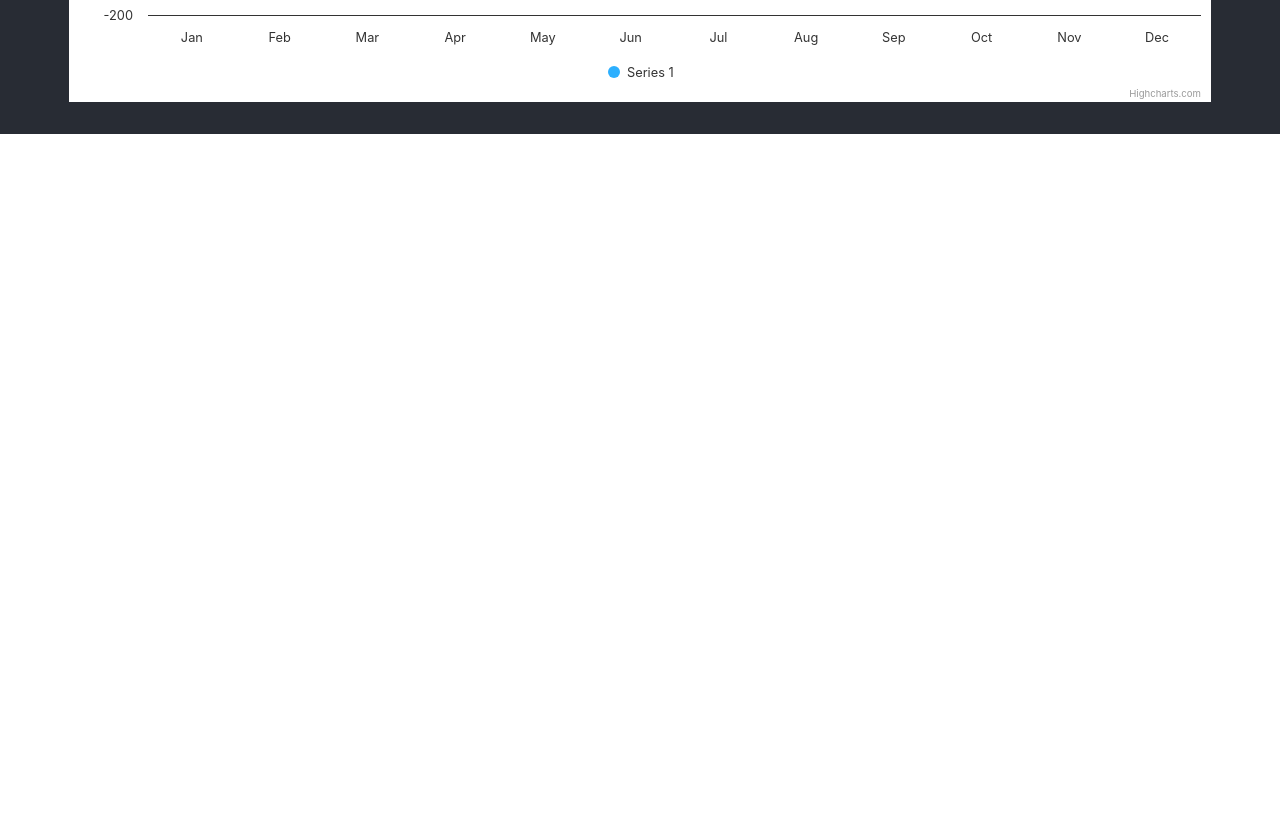
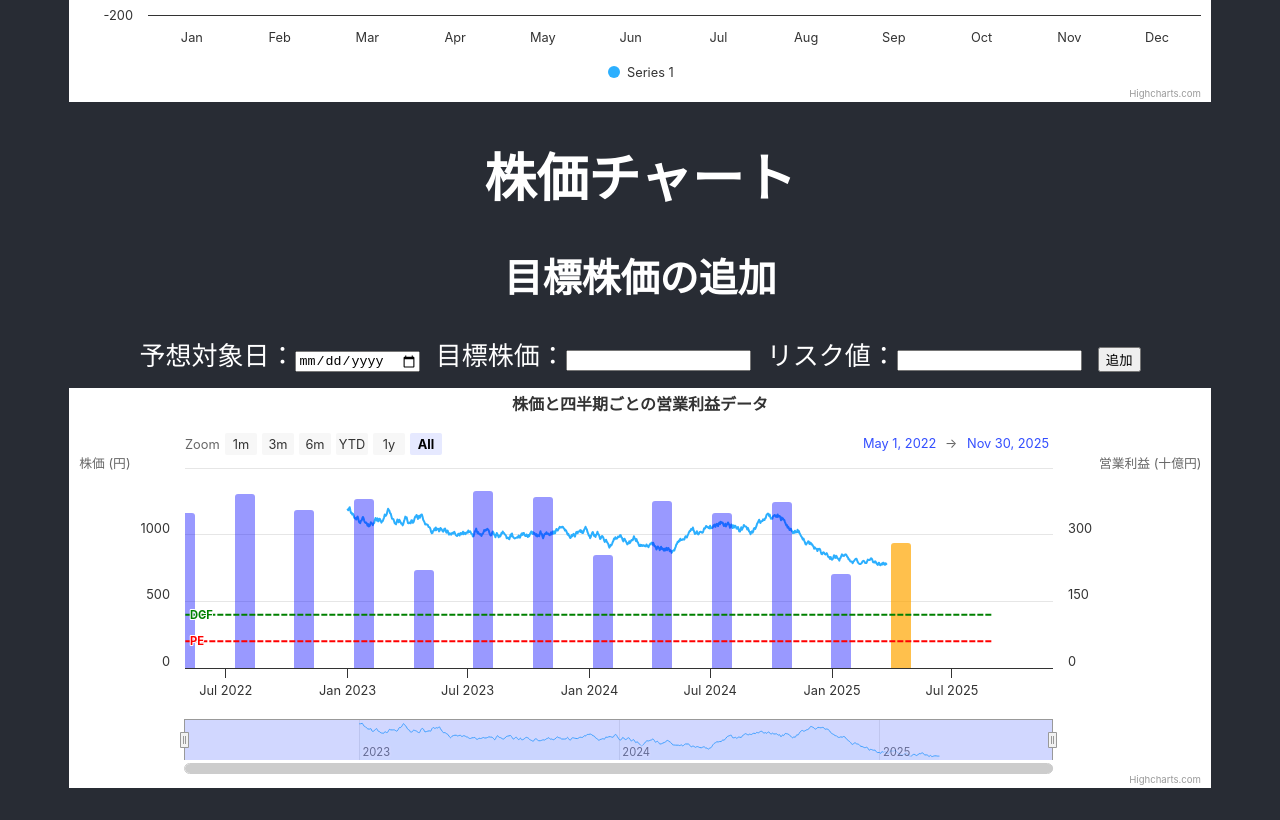
Before and after one commit to morishi46rui/sample-chart, a React (Create React App) app: page / in a window 1280 px wide. Shown: the part 2860-3680 px from the top of the page. Before the commit the page ends 2994 px from the top, so only its background shows below. Built offline with nearby package versions, Linux system fonts and the light colour scheme.

Commit message:
Add: ストックチャート

```diff
--- a/src/App.tsx
+++ b/src/App.tsx
@@ -4,6 +4,7 @@ import { DataChart } from "./components/DataChart";
 import { DraggableChart } from "./components/DraggableChart";
 import { DrawLineChart } from "./components/DrawLineChart";
 import { SampleChart } from "./components/SampleChart";
+import {StockChart} from "./components/StockChart";
 
 function App() {
 	return (
@@ -30,6 +31,10 @@ function App() {
 						<h1>データポイントをドラッグできるチャート（仮）</h1>
 						<DraggableChart />
 					</div>
+					<div style={{ margin: "2rem" }}>
+						<h1>株価チャート</h1>
+						<StockChart />
+					</div>
 				</div>
 			</header>
 		</div>
--- /dev/null
+++ b/src/components/StockChart.tsx
@@ -0,0 +1,304 @@
+import { useState, useMemo, useRef, useEffect } from "react";
+import Highcharts from "highcharts/highstock";
+import HighchartsReact from "highcharts-react-official";
+
+// 株価ダミーデータ生成
+const generateRealisticDummyData = () => {
+	const data = [];
+	const startDate = new Date(2023, 0, 1).getTime();
+	const today = new Date().getTime();
+	let previousClose = 1200;
+
+	for (let date = startDate; date <= today; date += 24 * 60 * 60 * 1000) {
+		const changePercent = (Math.random() - 0.5) * 0.04;
+		const close = Math.round(previousClose * (1 + changePercent) * 100) / 100;
+		data.push([date, close]);
+		previousClose = close;
+	}
+	return data;
+};
+
+// 営業利益データ生成
+const generateQuarterlyProfitData = () => {
+	const data = [];
+	const forecastData = [];
+	const startDate = new Date(2022, 4, 1).getTime();
+	const quarterDuration = 3 * 30 * 24 * 60 * 60 * 1000;
+
+	for (let i = 0; i < 12; i++) {
+		const date = startDate + i * quarterDuration;
+		const profit = Math.round((Math.random() * 200 + 200) * 100) / 100;
+		data.push([date, profit]);
+	}
+
+	for (let i = 12; i < 13; i++) {
+		const date = startDate + i * quarterDuration;
+		const profit = Math.round((Math.random() * 200 + 200) * 100) / 100;
+		forecastData.push([date, profit]);
+	}
+
+	return { data, forecastData };
+};
+
+export const StockChart: React.FC = () => {
+	const [forecastDate, setForecastDate] = useState("");
+	const [forecastTargetPrice, setForecastTargetPrice] = useState("");
+	const [forecastRiskPrice, setForecastRiskPrice] = useState("");
+
+	const [targetPrices, setTargetPrices] = useState<Array<[number, number]>>([]);
+	const [riskPrices, setRiskPrices] = useState<Array<[number, number]>>([]);
+
+	const chartRef = useRef<HighchartsReact.RefObject>(null);
+
+	const realisticData = useMemo(() => generateRealisticDummyData(), []);
+	const { data: profitData, forecastData: profitForecastData } = useMemo(() => generateQuarterlyProfitData(), []);
+
+	const handleAddForecast = () => {
+		if (!forecastDate) return;
+
+		const date = new Date(forecastDate).getTime();
+		const target = Number.parseFloat(forecastTargetPrice);
+		const risk = Number.parseFloat(forecastRiskPrice);
+
+		if (!Number.isNaN(target)) {
+			setTargetPrices([...targetPrices, [date, target]]);
+		}
+		if (!Number.isNaN(risk)) {
+			setRiskPrices([...riskPrices, [date, risk]]);
+		}
+	};
+
+	// チャート初期描画後、右端に余白を追加
+	useEffect(() => {
+		const chart = chartRef.current?.chart;
+		if (!chart) return;
+
+		const padding = 1000 * 60 * 60 * 24 * 90; // 90日分
+		const extremes = chart.xAxis[0].getExtremes();
+		chart.xAxis[0].setExtremes(extremes.min, extremes.max + padding);
+	}, []);
+
+	// biome-ignore lint/correctness/useExhaustiveDependencies: <explanation>
+	useEffect(() => {
+		const chart = chartRef.current?.chart;
+		if (!chart) return;
+
+		let isDragging = false;
+		let draggingPoint: Highcharts.Point | null = null;
+
+		const onMouseDown = (e: MouseEvent, point: Highcharts.Point) => {
+			isDragging = true;
+			draggingPoint = point;
+			document.body.style.cursor = "grabbing";
+		};
+
+		const onMouseMove = (e: MouseEvent) => {
+			if (!isDragging || !draggingPoint) return;
+			const chart = chartRef.current?.chart;
+			if (!chart) return;
+
+			const chartPosition = chart.pointer.normalize(e);
+			const yAxis = draggingPoint.series.yAxis;
+			const newValue = yAxis.toValue(chartPosition.chartY);
+			draggingPoint.update(newValue, true, false);
+		};
+
+		const onMouseUp = () => {
+			isDragging = false;
+			draggingPoint = null;
+			document.body.style.cursor = "";
+		};
+
+		const attachDragEvents = () => {
+			const draggableSeriesNames = ["予想営業利益", "目標株価", "リスク値"];
+			for (const seriesName of draggableSeriesNames) {
+				const series = chart.series.find((s) => s.name === seriesName);
+				if (series) {
+					for (const point of series.points) {
+						const el = point.graphic?.element;
+						if (!el) continue;
+						el.style.cursor = "ns-resize";
+						el.onmousedown = (e) => onMouseDown(e as MouseEvent, point); // ← `addEventListener` より確実に更新
+					}
+				}
+			}
+		};
+
+		attachDragEvents(); // 初回設定
+
+		chart.redraw(); // 再描画時にもポイント更新
+
+		document.addEventListener("mousemove", onMouseMove);
+		document.addEventListener("mouseup", onMouseUp);
+
+		// ✅ 再描画後にも drag イベントを再アタッチ
+		chart.update({}, true, false); // オプション変えずに redraw を誘発
+
+		return () => {
+			document.removeEventListener("mousemove", onMouseMove);
+			document.removeEventListener("mouseup", onMouseUp);
+		};
+	}, [targetPrices, riskPrices]);
+
+	const options: Highcharts.Options = {
+		title: {
+			text: "株価と四半期ごとの営業利益データ",
+		},
+		xAxis: {
+			type: "datetime",
+			ordinal: false,
+			minRange: 30 * 24 * 60 * 60 * 1000, // 30日間の最小表示範囲
+		},
+		yAxis: [
+			{
+				title: { text: "株価 (円)", align: "high", rotation: 0 },
+				opposite: false,
+			},
+			{
+				title: { text: "営業利益 (十億円)", align: "high", rotation: 0 },
+				opposite: true,
+			},
+		],
+		series: [
+			{
+				name: "株価",
+				data: realisticData,
+				type: "line",
+				yAxis: 0,
+			},
+			{
+				name: "営業利益",
+				data: profitData,
+				type: "column",
+				yAxis: 1,
+				color: "rgba(0, 0, 255, 0.4)",
+			},
+			{
+				name: "予想営業利益",
+				data: profitForecastData,
+				type: "column",
+				yAxis: 1,
+				color: "rgba(255, 165, 0, 0.7)",
+			},
+			{
+				name: "DCF",
+				data: [
+					[Date.UTC(2022, 4, 1), 400],
+					[Date.UTC(2025, 8, 1), 400],
+				],
+				type: "line",
+				yAxis: 0,
+				color: "green",
+				dashStyle: "ShortDash",
+				dataLabels: {
+					enabled: true,
+					formatter: function () {
+						return this.x === Date.UTC(2022, 4, 1) ? "DCF" : null;
+					},
+					style: { color: "green", fontWeight: "bold" },
+					align: "left",
+					verticalAlign: "middle",
+					crop: false,
+					overflow: "allow",
+				},
+			},
+			{
+				name: "PE",
+				data: [
+					[Date.UTC(2022, 4, 1), 200],
+					[Date.UTC(2025, 8, 1), 200],
+				],
+				type: "line",
+				yAxis: 0,
+				color: "red",
+				dashStyle: "ShortDash",
+				dataLabels: {
+					enabled: true,
+					formatter: function () {
+						return this.x === Date.UTC(2022, 4, 1) ? "PE" : null;
+					},
+					style: { color: "red", fontWeight: "bold" },
+					align: "left",
+					verticalAlign: "middle",
+					crop: false,
+					overflow: "allow",
+				},
+			},
+			{
+				name: "目標株価",
+				data: targetPrices,
+				type: "line",
+				yAxis: 0,
+				color: "green",
+				dashStyle: "ShortDot",
+				marker: { enabled: true, symbol: "circle" },
+			},
+			{
+				name: "リスク値",
+				data: riskPrices,
+				type: "line",
+				yAxis: 0,
+				color: "red",
+				dashStyle: "ShortDot",
+				marker: { enabled: true, symbol: "triangle" },
+			},
+		],
+		plotOptions: {
+			column: {
+				pointWidth: 20,
+				groupPadding: 0.2,
+				pointPadding: 0.1,
+			},
+			series: {
+				dataGrouping: {
+					enabled: false,
+				},
+			},
+		},
+		tooltip: {
+			shared: true,
+			xDateFormat: "%Y/%m/%d",
+			pointFormatter: function () {
+				return `<span style="color:${this.color ?? "black"}">${this.series?.name ?? "Unknown"}</span>: <b>${
+					this.y?.toFixed(1) ?? "N/A"
+				}</b><br/>`;
+			},
+		},
+	};
+
+	return (
+		<div>
+			<h2>目標株価の追加</h2>
+			<div style={{ marginBottom: "1rem" }}>
+				<label>
+					予想対象日：
+					<input type="date" value={forecastDate} onChange={(e) => setForecastDate(e.target.value)} style={{ marginRight: "1rem" }} />
+				</label>
+				<label>
+					目標株価：
+					<input
+						type="number"
+						value={forecastTargetPrice}
+						onChange={(e) => setForecastTargetPrice(e.target.value)}
+						style={{ marginRight: "1rem" }}
+					/>
+				</label>
+				<label>
+					リスク値：
+					<input
+						type="number"
+						value={forecastRiskPrice}
+						onChange={(e) => setForecastRiskPrice(e.target.value)}
+						style={{ marginRight: "1rem" }}
+					/>
+				</label>
+				<button type="button" onClick={handleAddForecast}>
+					追加
+				</button>
+			</div>
+			<HighchartsReact highcharts={Highcharts} constructorType="stockChart" options={options} ref={chartRef} />
+		</div>
+	);
+};
+
+export default StockChart;
```
